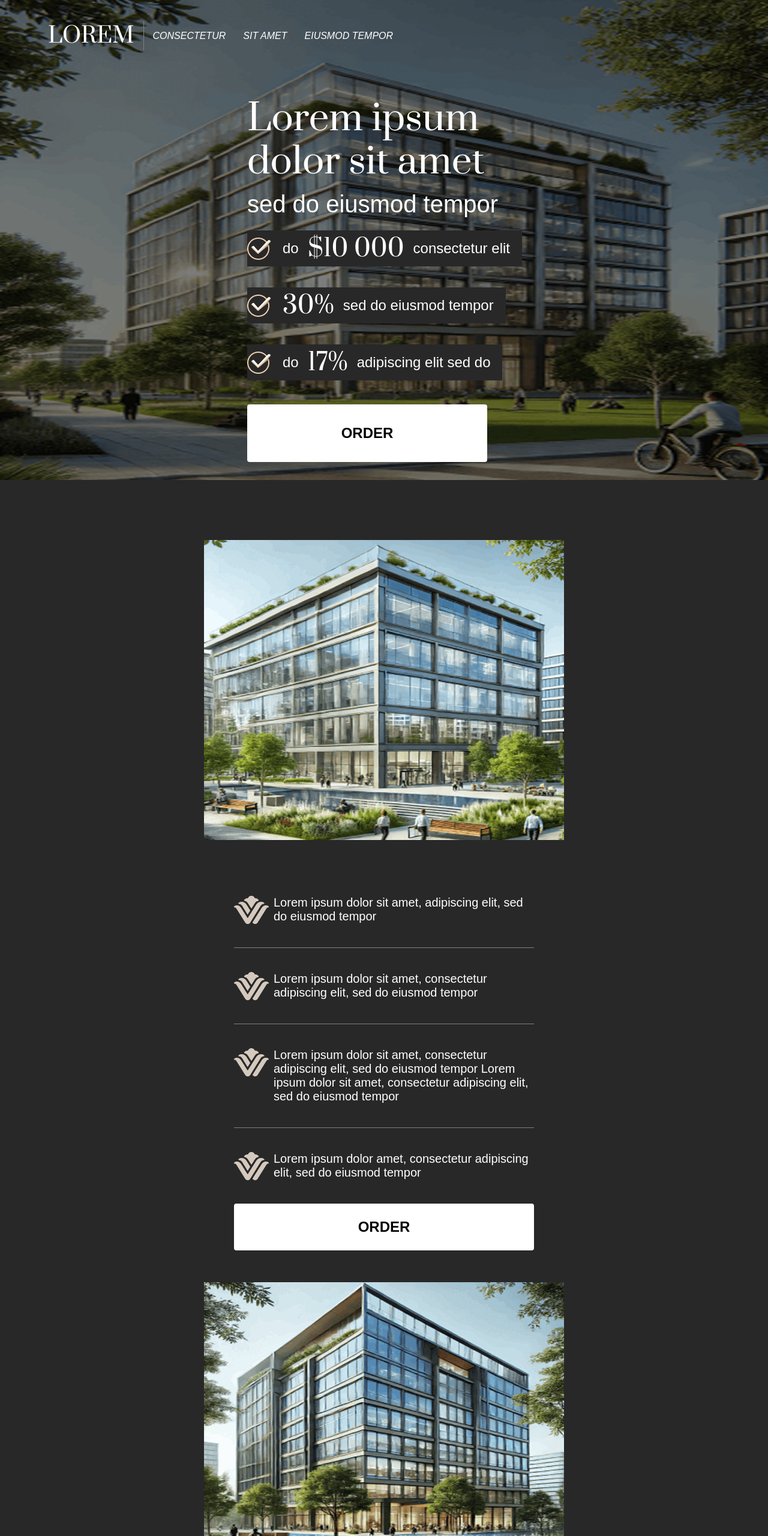
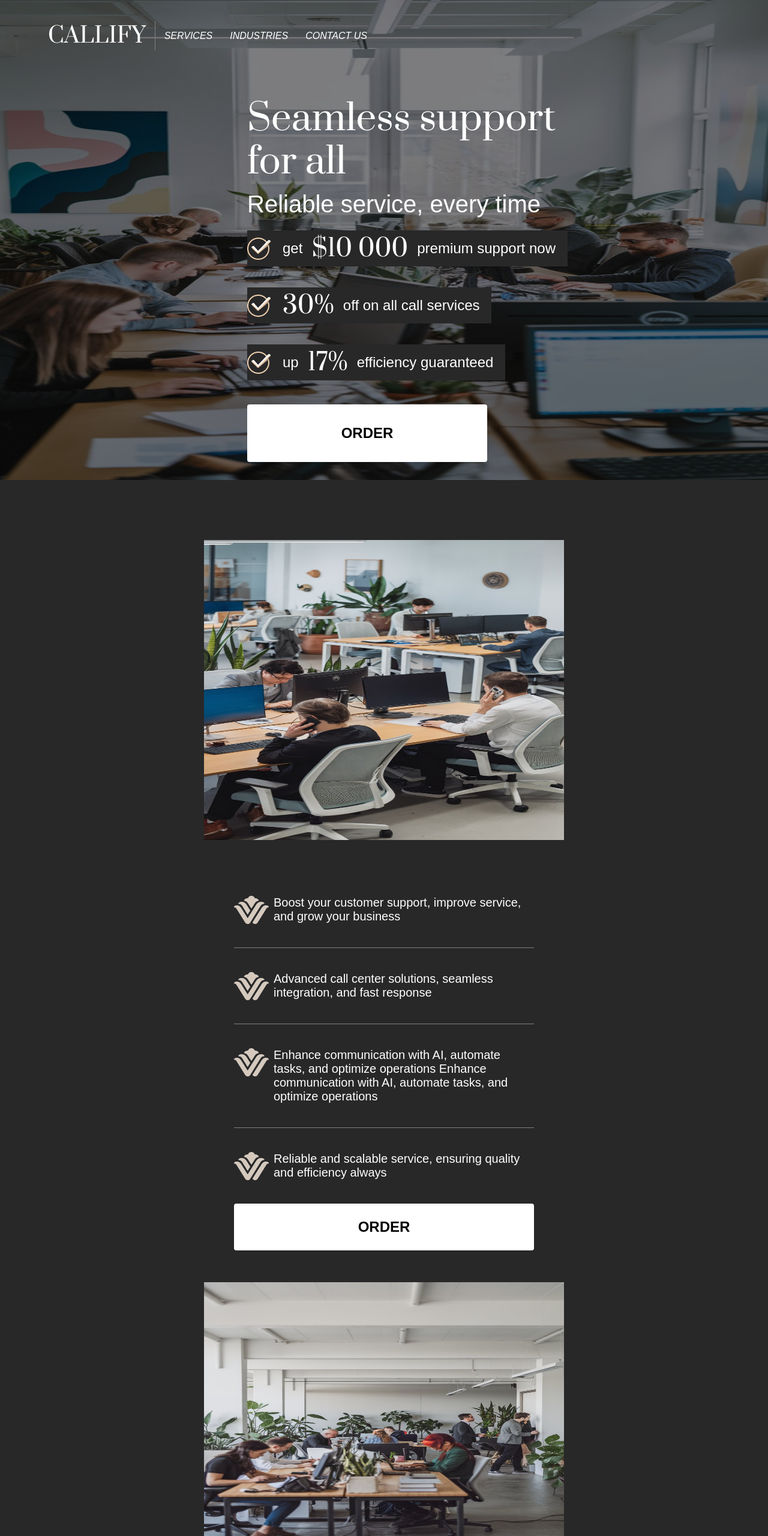
Before and after one commit to vadim760/task1, a plain HTML site: page index.html in a window 1280 px wide. Shown: the top 2560 px of the page at 60% size. Drawn offline with Linux system fonts and the light colour scheme.

Commit message:
complete

```diff
--- a/index.html
+++ b/index.html
@@ -11,11 +11,11 @@
     <header>
         <div class="container">
             <nav class="navigation">
-                <a class="logo" href="#">LOREM</a>
+                <a class="logo" href="#">CALLIFY</a>
                 <ul class="nav__list">
-                    <li class="nav__links"><a href="#">consectetur</a></li>
-                    <li class="nav__links"><a href="#">sit amet</a></li>
-                    <li class="nav__links"><a href="#">eiusmod tempor</a></li>
+                    <li class="nav__links"><a href="#">Services</a></li>
+                    <li class="nav__links"><a href="#">Industries</a></li>
+                    <li class="nav__links"><a href="#">Contact Us</a></li>
                 </ul>
             </nav>
         </div>
@@ -26,17 +26,17 @@
                 <div class="banner__content">
                     <div class="banner__left">
                         <div class="banner__tittle">
-                            <h1>Lorem ipsum dolor sit amet</h1>
+                            <h1>Seamless support for all</h1>
                         </div>
                         <div class="banner__subtittle">
-                            <h2>sed do eiusmod tempor</h2>
+                            <h2>Reliable service, every time</h2>
                         </div>
                         <div class="banner__order">
                             <div class="banner__items">
                                 <ul class="banner__list">
-                                    <li class="banner__item">do <span class="item__price">$10 000</span> consectetur elit</li>
-                                    <li class="banner__item"><span class="item__price">30%</span> sed do eiusmod tempor</li>
-                                    <li class="banner__item">do <span class="item__price">17%</span> adipiscing elit sed do</li>
+                                    <li class="banner__item">get <span class="item__price">$10 000</span> premium support now</li>
+                                    <li class="banner__item"><span class="item__price">30%</span> off on all call services</li>
+                                    <li class="banner__item">up <span class="item__price">17%</span> efficiency guaranteed</li>
                                 </ul>
                             </div>
                         </div>
@@ -47,24 +47,24 @@
                 </div>
             </div>
             <div class="image">
-                <img class="banner__image" src="img/home.png" alt="">
+                <img class="banner__image" src="img/home.jpeg" alt="">
             </div>
         </section>
         <section class="about">
             <div class="about__content">
-                <img class="about__image" src="img/home2.png" alt="">
+                <img class="about__image" src="img/home2.jpeg" alt="">
                 <div class="about__advantages">
                     <ul class="advantages__list">
-                        <li class="advantages__item">Lorem ipsum dolor sit amet, adipiscing elit, sed do eiusmod tempor</li>
-                        <li class="advantages__item">Lorem ipsum dolor sit amet, consectetur adipiscing elit, sed do eiusmod tempor</li>
-                        <li class="advantages__item">Lorem ipsum dolor sit amet, consectetur adipiscing elit, sed do eiusmod tempor Lorem ipsum dolor sit amet, consectetur adipiscing elit, sed do eiusmod tempor </li>
-                        <li class="advantages__item ">Lorem ipsum dolor amet, consectetur adipiscing elit, sed do eiusmod tempor</li>
+                        <li class="advantages__item">Boost your customer support, improve service, and grow your business</li>
+                        <li class="advantages__item">Advanced call center solutions, seamless integration, and fast response</li>
+                        <li class="advantages__item">Enhance communication with AI, automate tasks, and optimize operations Enhance communication with AI, automate tasks, and optimize operations</li>
+                        <li class="advantages__item ">Reliable and scalable service, ensuring quality and efficiency always</li>
                     </ul>
                     <div class="advantages__order">
                         <button class="advantages__button">ORDER</button>
                     </div>
                 </div>
-                <img class="about__image" src="img/home3.png" alt="">
+                <img class="about__image" src="img/home3.jpeg" alt="">
             </div>
         </section>
         <section class="feedback">
@@ -72,7 +72,7 @@
                 <div class="feedback__content">
                     <form class="feedback__form" action="" method="POST">
                         <div class="form__tittle">
-                            <p>Consectetur sed do eiusmod</p>
+                            <p>Enhancing business</p>
                         </div>
                         <div class="form__fields">
                             <input type="text" name="Name" placeholder="Name">
@@ -87,8 +87,8 @@
                         </div>
                     </form>
                     <div class="feedback__image">
-                        <img src="img/home4.png" alt="">
-                        <img class="fermer" src="img/fermer.png" alt="">
+                        <img class="office" src="img/home3.jpeg" alt="">
+
                     </div>
                 </div>
             </div>
@@ -97,9 +97,9 @@
     <footer>
         <div class="footer__navigation">
             <ul class="navigation__items">
-                <li class="navigation__item"><a href="#">consectetur</a></li>
-                <li class="navigation__item"><a href="#">Adipiscing</a></li>
-                <li class="navigation__item"><a href="#">tempor</a></li>
+                <li class="navigation__item"><a href="#">Support</a></li>
+                <li class="navigation__item"><a href="#">Solutions</a></li>
+                <li class="navigation__item"><a href="#">Features</a></li>
             </ul>
         </div>
         <div class="footer__links">
--- a/style.css
+++ b/style.css
@@ -253,6 +253,13 @@ header {
 .feedback__container {
     padding-left: 10rem;
     padding-right: 10rem;
+    overflow: hidden;
+}
+.office {
+    width: 600px;
+    height: 630px;
+    border-top-right-radius: 30px;
+    border-bottom-right-radius: 30px;
 }
 .form__tittle {
     color: #38535D;
@@ -419,6 +426,10 @@ footer {
     .nav__list {
         margin-left: 0;
     }
+    .feedback__form {
+        margin-right: 1.875rem;
+    }
+
 }
 @media(max-width:100rem) {
     .container {
@@ -433,6 +444,9 @@ footer {
     }
     .advantages__item {
         font-size: 1.25rem;
+    }
+    .feedback__form {
+        margin-right: 1.875rem;
     }
 }
 @media (max-width: 93.75rem) {
@@ -489,7 +503,7 @@ footer {
 }
 @media (max-width: 85rem) {
     .banner {
-        background-image: linear-gradient(rgba(0, 0, 0, 0.5), rgba(0, 0, 0, 0.5)) ,url(img/home.png);
+        background-image: linear-gradient(rgba(0, 0, 0, 0.5), rgba(0, 0, 0, 0.5)) ,url(img/home.jpeg);
         background-size: 100% 100%;
         background-repeat: no-repeat;
 
@@ -589,6 +603,8 @@ footer {
     }
     .form__tittle {
         font-size: 1.875rem;
+        padding-left: .625rem;
+        padding-right: .625rem;
     }
 }
 @media (max-width: 43.75rem) {
@@ -699,6 +715,9 @@ footer {
     footer {
         width: 43.75rem;
     }
+    .feedback__form {
+        margin-left: 1.875rem;
+    }
 
 }
 @media (max-width: 20rem) {
@@ -717,4 +736,5 @@ footer {
     footer {
         width: 700px;
     }
+
 }
```
Also changed, not shown: img/home.jpeg (added), img/home.png (deleted), img/home1.jpeg (added), img/home2.jpeg (added), img/home2.png (deleted), img/home3.jpeg (added), img/home3.png (deleted), img/home4.png (deleted).
